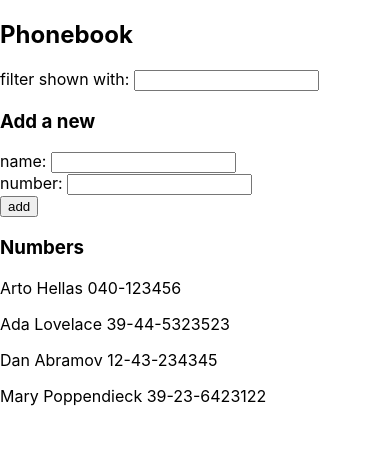
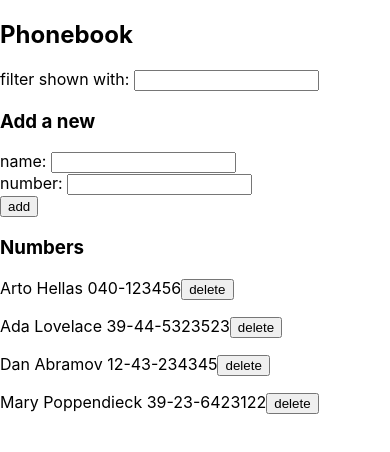
Before and after one commit to JCarlosLucio/full-stack-open, a React (Create React App) app in the folder part2/phonebook/: page / in a window 390 px wide. Shown: the top 452 px of the page. Built offline with nearby package versions, Linux system fonts and the light colour scheme; data requests are answered from the project's data file; the HTML template or start-up script is replaced by a standard one.

Commit message:
Add phonebook exercise (2.17)

```diff
--- a/part2/phonebook/src/App.js
+++ b/part2/phonebook/src/App.js
@@ -43,6 +43,16 @@
     }
   };
 
+  const deletePerson = (id, name) => {
+    const result = window.confirm(`Delete ${name}?`);
+
+    if (result) {
+      personService.remove(id).then(() => {
+        setPersons(persons.filter((person) => person.id !== id));
+      });
+    }
+  };
+
   const personsToShow = filter
     ? persons.filter((person) =>
         person.name.toLowerCase().includes(filter.toLowerCase())
@@ -64,7 +74,7 @@
       />
 
       <h3>Numbers</h3>
-      <Persons persons={personsToShow} />
+      <Persons persons={personsToShow} deletePerson={deletePerson} />
     </div>
   );
 };
--- a/part2/phonebook/src/components/Persons.js
+++ b/part2/phonebook/src/components/Persons.js
@@ -1,9 +1,12 @@
-const Persons = ({ persons }) => {
+const Persons = ({ persons, deletePerson }) => {
   return (
     <div>
       {persons.map((person) => (
         <p key={person.name}>
           {person.name} {person.number}
+          <button onClick={() => deletePerson(person.id, person.name)}>
+            delete
+          </button>
         </p>
       ))}
     </div>
--- a/part2/phonebook/src/services/persons.js
+++ b/part2/phonebook/src/services/persons.js
@@ -11,6 +11,10 @@
   return request.then((response) => response.data);
 };
 
-const personService = { getAll, create };
+const remove = (id) => {
+  return axios.delete(`${baseUrl}/${id}`);
+};
+
+const personService = { getAll, create, remove };
 
 export default personService;
```
